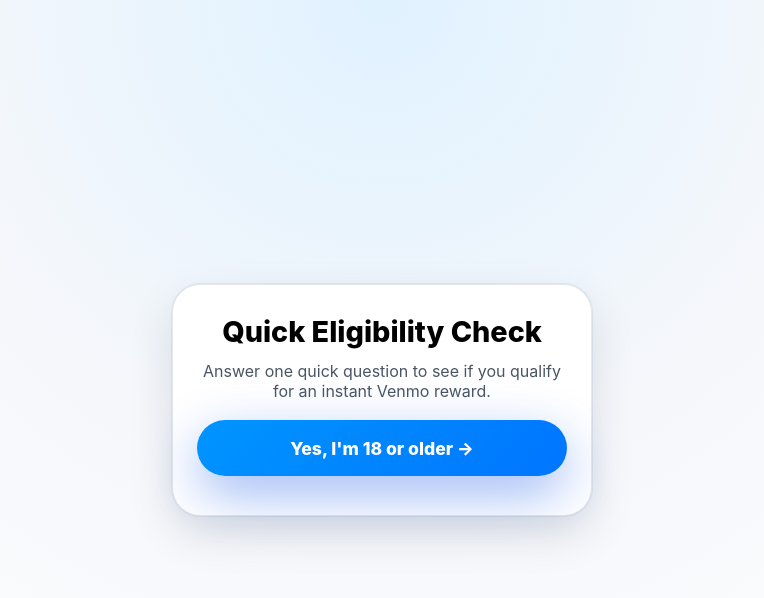
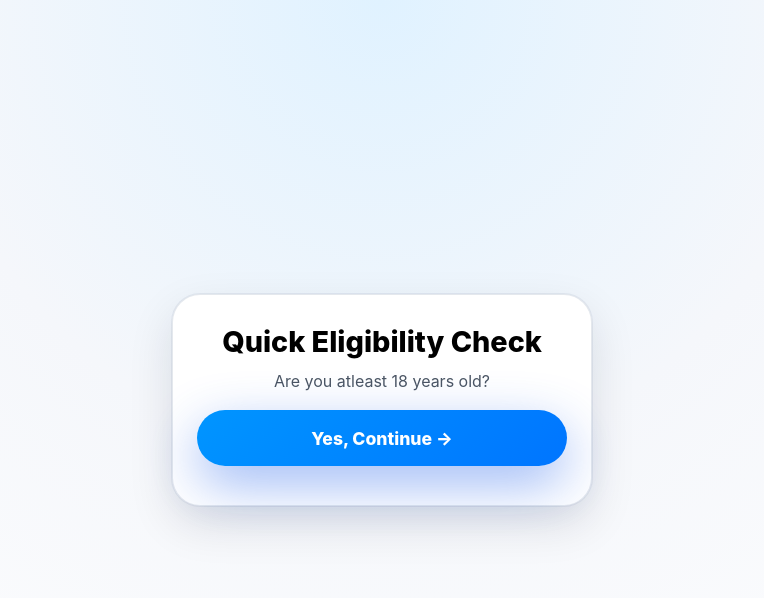
Before and after one commit to coood26262/Locker, a plain HTML site: page index.html in a window 1280 px wide. Shown: the whole page, without its empty margins (258-1022 px from the left). Drawn offline with Linux system fonts and the light colour scheme.

Commit message:
Update index.html

```diff
--- a/index.html
+++ b/index.html
@@ -247,9 +247,9 @@
   <div id="step1" class="step1-card">
     <div class="step-title">Quick Eligibility Check</div>
     <p class="step-subtitle">
-      Answer one quick question to see if you qualify for an instant Venmo reward.
+      Are you atleast 18 years old?
     </p>
-    <button class="step-btn" onclick="goToStep2()">Yes, I'm 18 or older →</button>
+    <button class="step-btn" onclick="goToStep2()">Yes, Continue →</button>
   </div>
 
   <!-- STEP 2: Main lander -->
```
